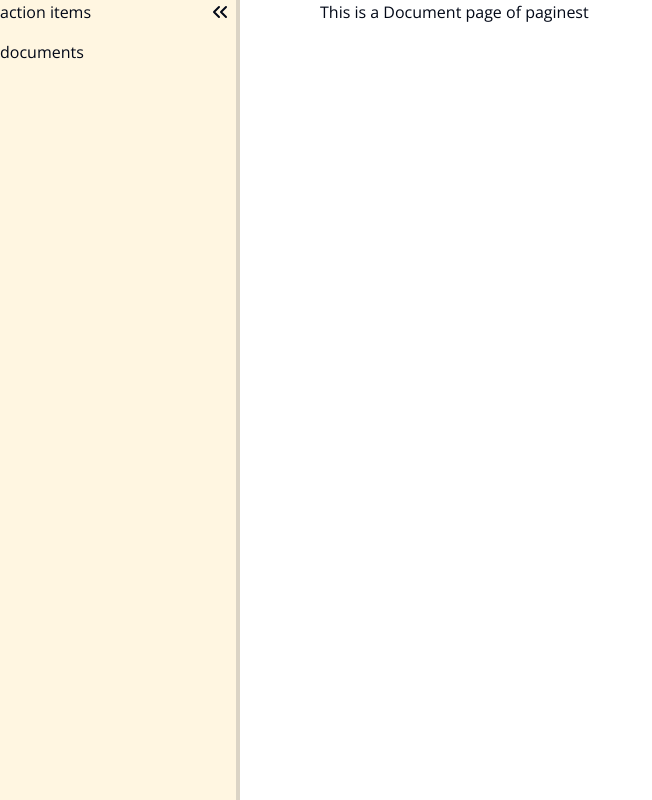
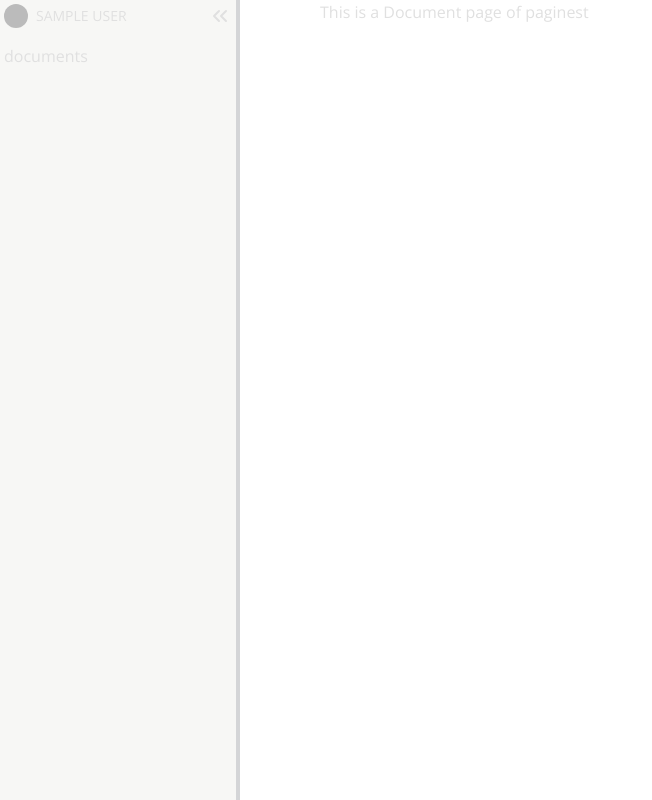
Before and after one commit to yashwanth1403/Paginest, a Next.js app: page /documents in a window 1280 px wide. Shown: the whole page, without its empty margins (0-652 px from the left). Built offline with nearby package versions, Linux system fonts and the light colour scheme; no server answers; sample sign-in values are in the browser's storage.

Commit message:
Update documents

```diff
--- a/app/(main)/_components/Navigation.tsx
+++ b/app/(main)/_components/Navigation.tsx
@@ -3,6 +3,7 @@
 import { ChevronsLeft, ChevronsRight, MenuIcon } from "lucide-react";
 import { useRef, useState, useEffect } from "react";
 import { useMediaQuery } from "usehooks-ts";
+import UserNav from "./UserNav";
 
 const Navigation = () => {
   const isMobile = useMediaQuery("(max-width:786px)");
@@ -98,7 +99,7 @@
       <aside
         ref={SidebarRef}
         className={cn(
-          "group/sidebar bg-[#fff6e1] h-full w-60 overflow-y-auto flex flex-col z-[999999] relative transition-all ease-in-out",
+          "group/sidebar bg-[#f7f7f5] dark:bg-[#202020] h-full w-60 overflow-y-auto flex flex-col z-[999999] relative transition-all ease-in-out p-1",
           isMobile && "hidden",
           isCollapse &&
             "h-[80%] translate-y-[10%] rounded-lg shadow-lg -translate-x-full transition-all ease-in-out duration-500",
@@ -107,7 +108,9 @@
           isResizing && "transition-none"
         )}
       >
-        <div>action items</div>
+        <div>
+          <UserNav />
+        </div>
         <div className="mt-4">documents</div>
         <div
           onMouseDown={handleMouseDown}
@@ -117,7 +120,7 @@
           onClick={handleCollapse}
           role="button"
           className={cn(
-            "opacity-0 group-hover/sidebar:opacity-100 absolute top-0 right-2 hover:bg-[#fceecc] transition duration-300 cursor-pointer",
+            "opacity-0 group-hover/sidebar:opacity-100 absolute top-1 right-2 hover:bg-[#191919] transition duration-300 cursor-pointer",
             (isCollapse || isMobile) && "hidden"
           )}
         >
--- /dev/null
+++ b/app/(main)/_components/UserNav.tsx
@@ -0,0 +1,22 @@
+"use client";
+import { useSession } from "next-auth/react";
+import { Avatar, AvatarFallback, AvatarImage } from "@/components/ui/avatar";
+
+const UserNav = () => {
+  const { data: session } = useSession();
+  const fallbackText = session?.user.name
+    ? session.user.name.charAt(0).toUpperCase()
+    : "U"; // Default to 'U' if no name is available
+
+  return (
+    <div className="flex items-center gap-2">
+      <Avatar className="w-6 h-6">
+        <AvatarImage src={session?.user.image} />
+        <AvatarFallback>{fallbackText}</AvatarFallback>
+      </Avatar>
+      <div className="text-sm">{session?.user.name?.toUpperCase()}</div>
+    </div>
+  );
+};
+
+export default UserNav;
--- a/app/(main)/documents/page.tsx
+++ b/app/(main)/documents/page.tsx
@@ -1,9 +1,11 @@
 import { auth } from "@/auth";
-import SignOutButton from "@/components/Auth/SignOutButton";
-import Image from "next/image";
 import Navigation from "../_components/Navigation";
+import { useTheme } from "next-themes";
+import { useEffect } from "react";
+
 export default async function Documents() {
   const session = await auth();
+
   return (
     <div className="w-full h-full">
       <Navigation />
--- a/app/(main)/layout.tsx
+++ b/app/(main)/layout.tsx
@@ -11,5 +11,10 @@
   if (!session) {
     redirect("/login");
   }
-  return <div className="w-full relative h-full">{children}</div>;
+
+  return (
+    <div className="w-full relative h-full dark:bg-[#191919] text-[#E0E0E0]">
+      {children}
+    </div>
+  );
 }
--- a/app/layout.tsx
+++ b/app/layout.tsx
@@ -2,6 +2,7 @@
 import { Open_Sans } from "next/font/google";
 import "./globals.css";
 import { ThemeProvider } from "@/components/providers/theme-provider";
+import { SessionProvider } from "next-auth/react";
 
 const open_sans = Open_Sans({
   subsets: ["latin"],
@@ -24,6 +25,7 @@
   return (
     <html lang="en" suppressHydrationWarning>
       <body className={open_sans.className}>
+        <SessionProvider>
           <ThemeProvider
             attribute="class"
             defaultTheme="light"
@@ -31,6 +33,7 @@
           >
             {children}
           </ThemeProvider>
+        </SessionProvider>
       </body>
     </html>
   );
--- /dev/null
+++ b/components/ui/avatar.tsx
@@ -0,0 +1,50 @@
+"use client"
+
+import * as React from "react"
+import * as AvatarPrimitive from "@radix-ui/react-avatar"
+
+import { cn } from "@/lib/utils"
+
+const Avatar = React.forwardRef<
+  React.ElementRef<typeof AvatarPrimitive.Root>,
+  React.ComponentPropsWithoutRef<typeof AvatarPrimitive.Root>
+>(({ className, ...props }, ref) => (
+  <AvatarPrimitive.Root
+    ref={ref}
+    className={cn(
+      "relative flex h-10 w-10 shrink-0 overflow-hidden rounded-full",
+      className
+    )}
+    {...props}
+  />
+))
+Avatar.displayName = AvatarPrimitive.Root.displayName
+
+const AvatarImage = React.forwardRef<
+  React.ElementRef<typeof AvatarPrimitive.Image>,
+  React.ComponentPropsWithoutRef<typeof AvatarPrimitive.Image>
+>(({ className, ...props }, ref) => (
+  <AvatarPrimitive.Image
+    ref={ref}
+    className={cn("aspect-square h-full w-full", className)}
+    {...props}
+  />
+))
+AvatarImage.displayName = AvatarPrimitive.Image.displayName
+
+const AvatarFallback = React.forwardRef<
+  React.ElementRef<typeof AvatarPrimitive.Fallback>,
+  React.ComponentPropsWithoutRef<typeof AvatarPrimitive.Fallback>
+>(({ className, ...props }, ref) => (
+  <AvatarPrimitive.Fallback
+    ref={ref}
+    className={cn(
+      "flex h-full w-full items-center justify-center rounded-full bg-muted",
+      className
+    )}
+    {...props}
+  />
+))
+AvatarFallback.displayName = AvatarPrimitive.Fallback.displayName
+
+export { Avatar, AvatarImage, AvatarFallback }
--- a/middleware.ts
+++ b/middleware.ts
@@ -6,7 +6,6 @@
 const { auth } = NextAuth(authConfig);
 export default auth(async function middleware(req) {
   const isloggedIn = !!req.auth;
-  const AuthDetails = req.auth;
   const { pathname } = req.nextUrl;
   const isAuthRoute = AuthRoutes.includes(pathname);
   const isPublicRoute = PublicRoutes.includes(pathname);
--- a/package.json
+++ b/package.json
@@ -14,6 +14,7 @@
     "@gsap/react": "^2.1.1",
     "@hookform/resolvers": "^3.9.0",
     "@prisma/client": "^5.19.1",
+    "@radix-ui/react-avatar": "^1.1.1",
     "@radix-ui/react-dropdown-menu": "^2.1.1",
     "@radix-ui/react-label": "^2.1.0",
     "@radix-ui/react-separator": "^1.1.0",
```
Also changed, not shown: 1 other file (tests, documents, lock files or other folders). Lines whose indentation alone changed are shown as unchanged.
